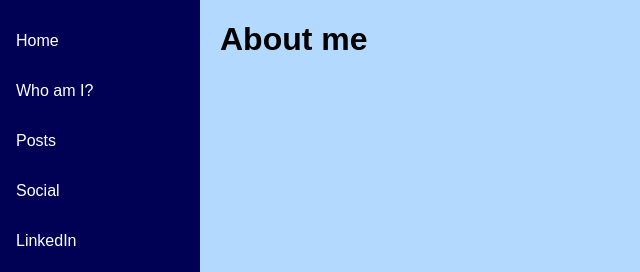
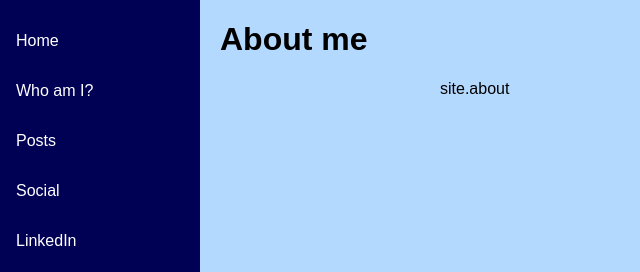
Before and after one commit to Homopatrol/Homopatrol.github.io, a Jekyll site: the page built from about/index.html, in a window 1280 px wide. Shown: the top 272 px of the page, without its empty margins (0-640 px from the left). Built offline with Jekyll 4.4.1, drawn with Linux system fonts in a browser that asks for light colours.

Commit message:
Update index.html

```diff
--- a/about/index.html
+++ b/about/index.html
@@ -3,4 +3,6 @@ layout: default
 title: About me
 ---
 	<h1>{{ page.title }}</h1>
-	<ul class="about"></ul>
+	<ul class="about">
+         site.about
+</ul>
```
